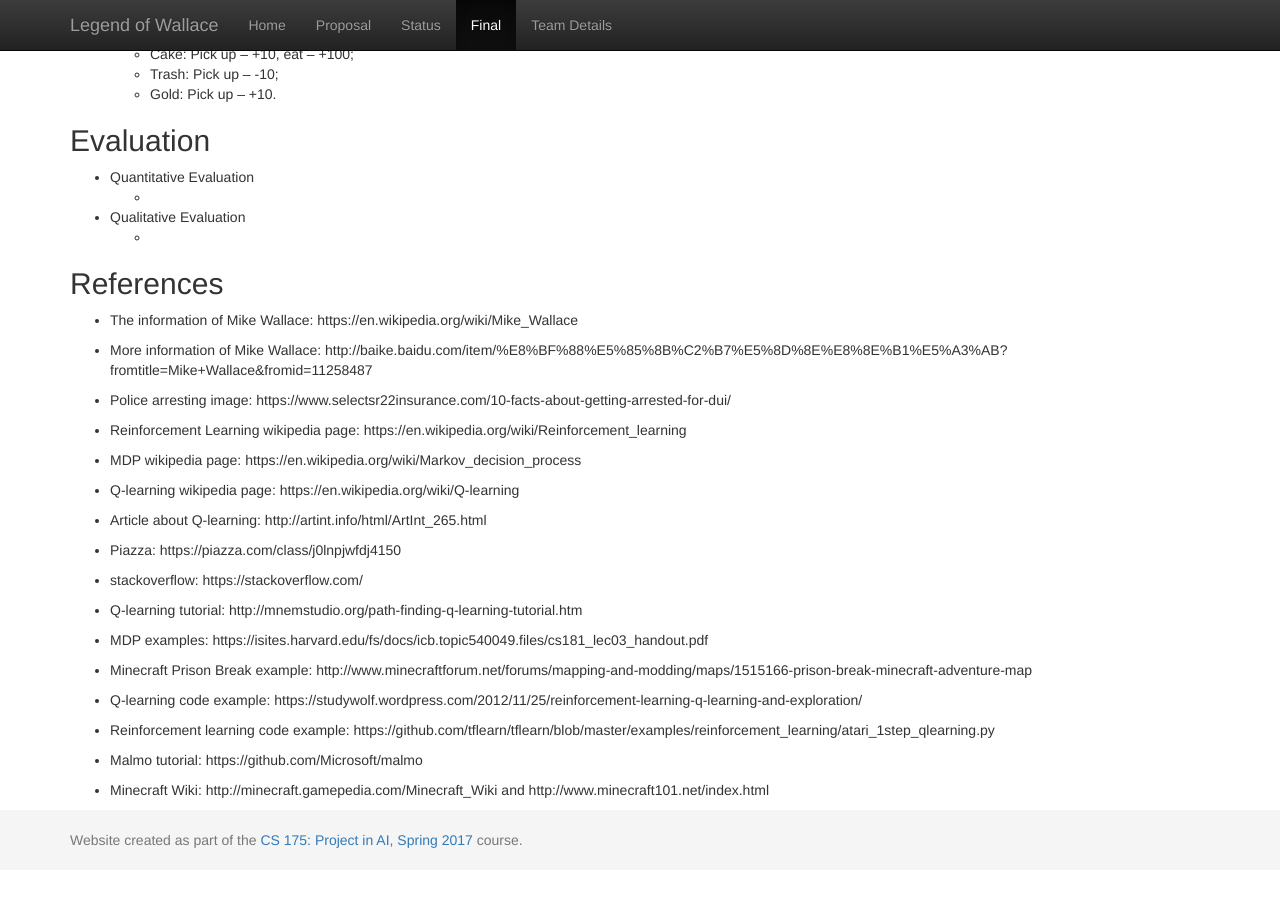
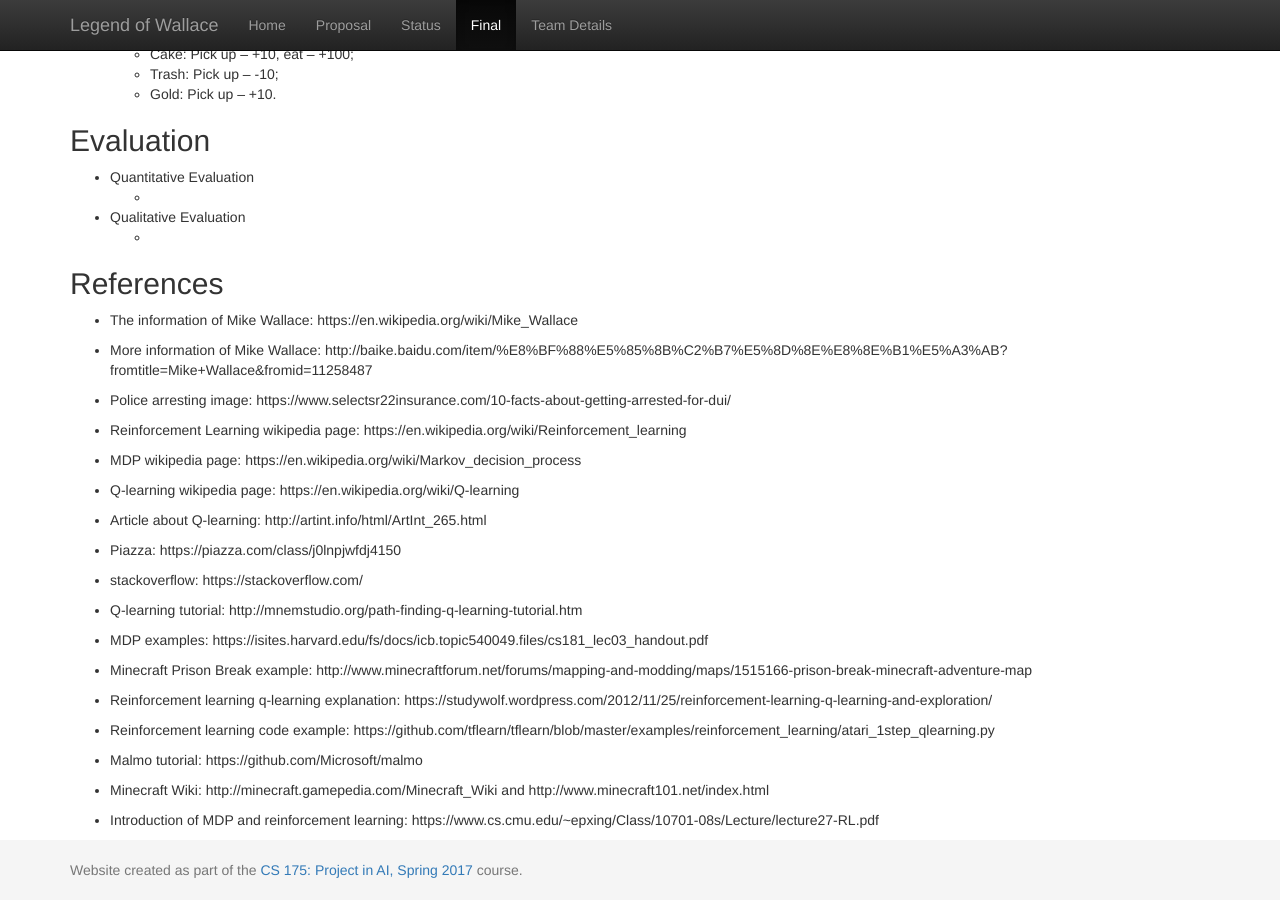
Before and after one commit to rl3740/WallaceAI, a Jekyll site: the page built from docs/final.md, in a window 1280 px wide and 900 px high, scrolled down 1530 px. Built offline with Jekyll 4.4.1, drawn with Linux system fonts in a browser that asks for light colours; before the commit the page ends 2400 px from its top, so only the background shows below that.

Commit message:
Create final.md

```diff
--- a/docs/final.md
+++ b/docs/final.md
@@ -77,10 +77,12 @@ Moreover, we have updated a lot since the status report. Last time, our goal is
 
 - Minecraft Prison Break example: http://www.minecraftforum.net/forums/mapping-and-modding/maps/1515166-prison-break-minecraft-adventure-map
 
-- Q-learning code example: https://studywolf.wordpress.com/2012/11/25/reinforcement-learning-q-learning-and-exploration/
+- Reinforcement learning q-learning explanation: https://studywolf.wordpress.com/2012/11/25/reinforcement-learning-q-learning-and-exploration/
 
 - Reinforcement learning code example: https://github.com/tflearn/tflearn/blob/master/examples/reinforcement_learning/atari_1step_qlearning.py
 
 - Malmo tutorial: https://github.com/Microsoft/malmo
 
 - Minecraft Wiki: http://minecraft.gamepedia.com/Minecraft_Wiki and http://www.minecraft101.net/index.html
+
+- Introduction of MDP and reinforcement learning: https://www.cs.cmu.edu/~epxing/Class/10701-08s/Lecture/lecture27-RL.pdf
```
